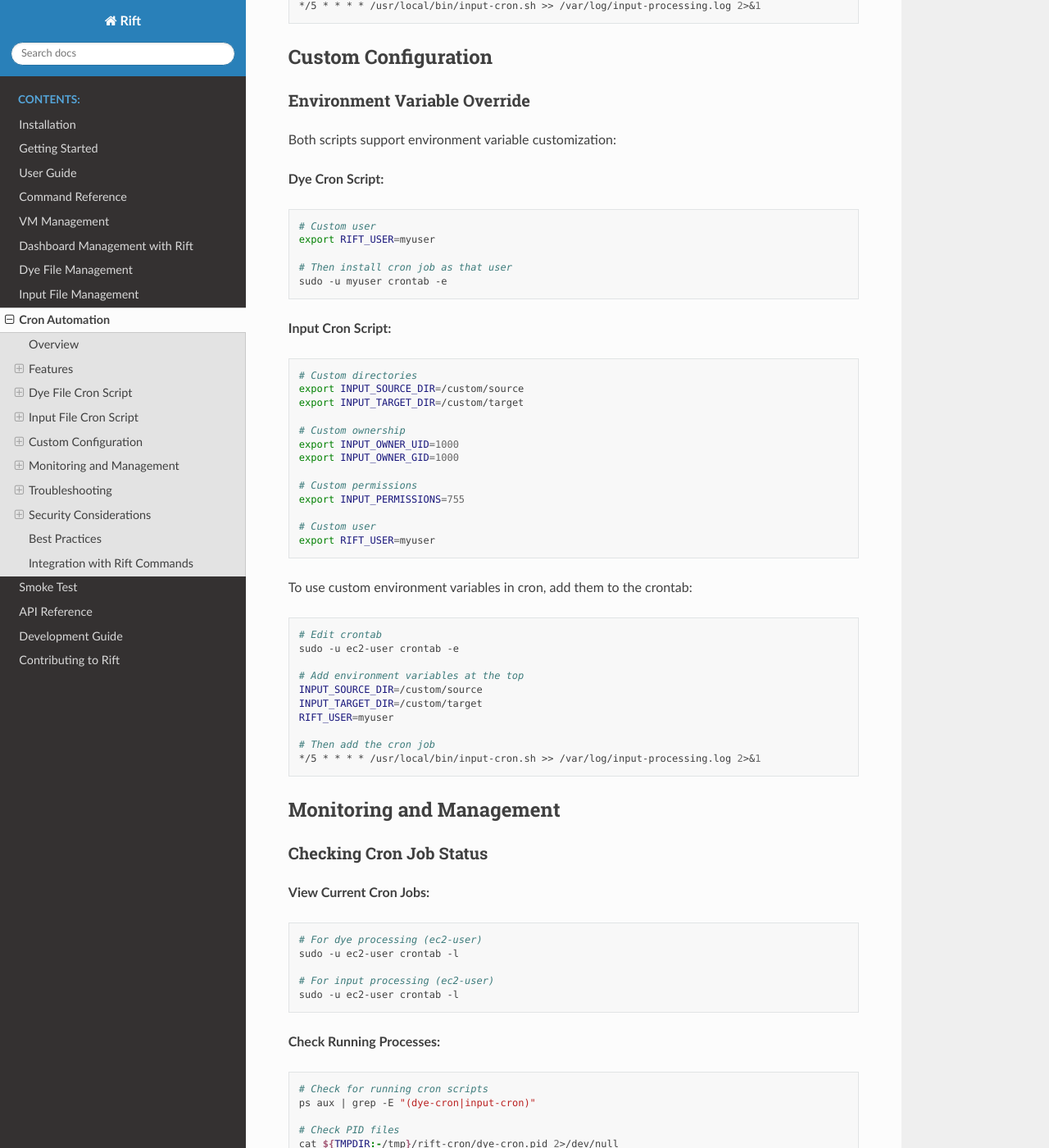
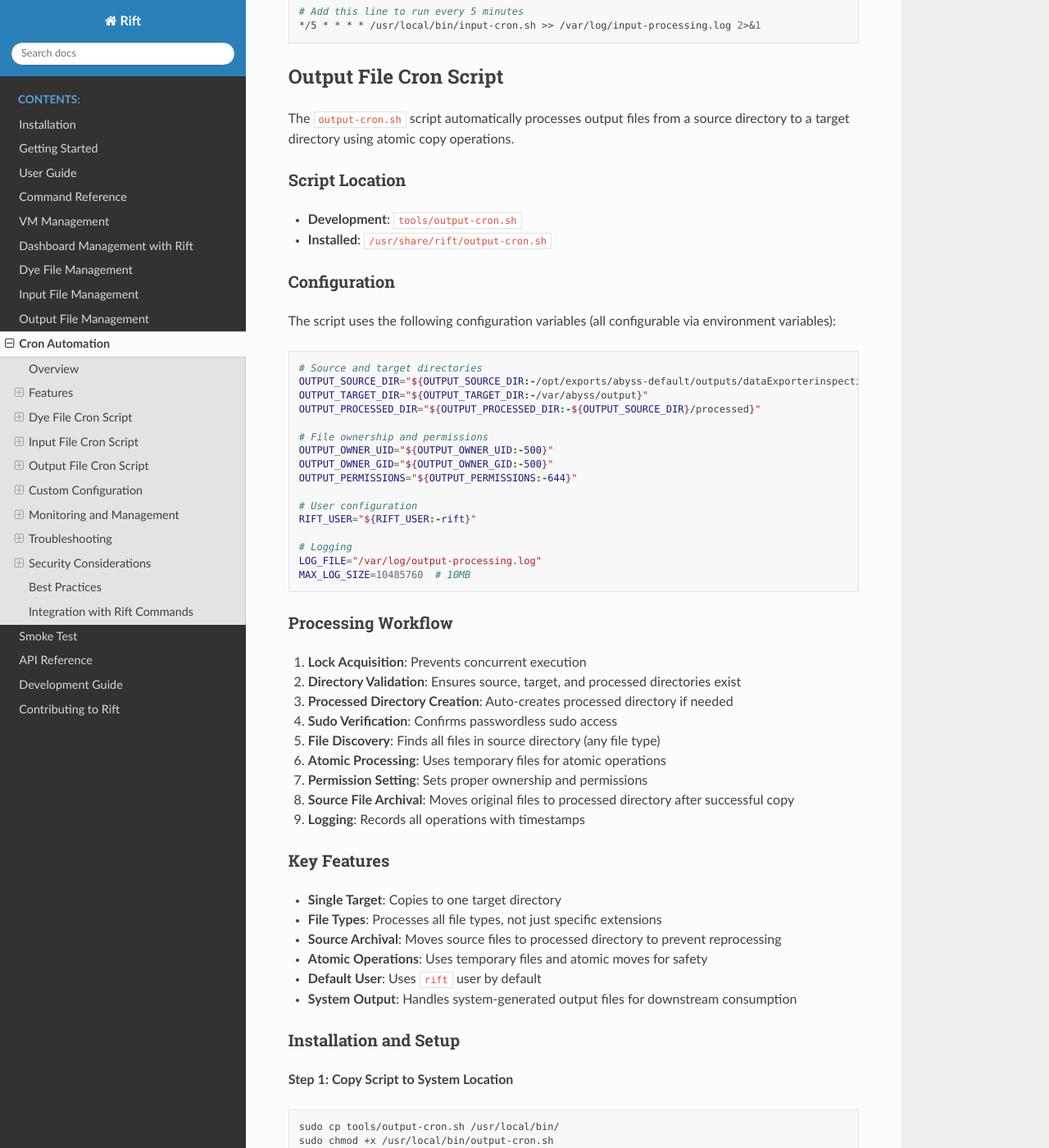
Before and after one commit to RA-Rob/rift, a Sphinx documentation site: the page built from docs/cron-automation.rst, in a window 1280 px wide and 1400 px high, scrolled down 4704 px. Shown: the whole window at 82% size. Built offline with Sphinx 7.4.7 and the Read the Docs theme 3.1.0, drawn with Linux system fonts in a browser that asks for light colours; some of the changed text lies outside the part shown.

Commit message:
Add output file management system with cron automation
Implement complete output file management following the same patterns as
input and dye file management systems. This adds automated processing
of output files from the system export directory to the target directory.

New Features:
- output-cron.sh: Automated cron script for output file processing
- output-add command: Manual output file processing via rift CLI
- Atomic copy operations to prevent early file access
- Source file archival to processed directory
- Comprehensive logging with automatic rotation
- Lock-based execution to prevent concurrent processing

Files Added:
- tools/output-cron.sh
- tools/commands/output-add.sh
- docs/output-file-management.rst

Files Modified:
- tools/rift: Added output-add command integration
- docs/cron-automation.rst: Added output processing documentation
- tools/README.md: Added output command and cron script documentation
- docs/index.rst: Added output-file-management to table of contents

Configuration:
- Source: /opt/exports/abyss-default/outputs/dataExporterinspection
- Target: /var/abyss/output
- Processed: /opt/exports/abyss-default/outputs/dataExporterinspection/processed
- Default user: rift (configurable via RIFT_USER)
- File ownership: 500:500 (configurable)
- Permissions: 644 (configurable)

```diff
--- a/docs/cron-automation.rst
+++ b/docs/cron-automation.rst
@@ -1,17 +1,18 @@
 Cron Automation
 ===============
 
-Rift provides automated file processing capabilities through dedicated cron scripts. These scripts enable hands-free processing of dye files and input files at regular intervals.
+Rift provides automated file processing capabilities through dedicated cron scripts. These scripts enable hands-free processing of dye files, input files, and output files at regular intervals.
 
 Overview
 --------
 
-Two cron scripts are available for automated file processing:
+Three cron scripts are available for automated file processing:
 
 - **dye-cron.sh**: Automated processing of dye signature files
 - **input-cron.sh**: Automated processing of input files with atomic operations
+- **output-cron.sh**: Automated processing of output files with atomic operations
 
-Both scripts are designed to run safely in production environments with comprehensive logging, error handling, and concurrent execution prevention.
+All scripts are designed to run safely in production environments with comprehensive logging, error handling, and concurrent execution prevention.
 
 Features
 --------
@@ -19,7 +20,7 @@
 Common Features
 ~~~~~~~~~~~~~~~
 
-Both cron scripts provide:
+All cron scripts provide:
 
 - **Lock-based execution**: Prevents multiple instances from running simultaneously
 - **Automatic log rotation**: Rotates log files when they exceed 10MB
@@ -231,13 +232,113 @@
    # Add this line to run every 5 minutes
    */5 * * * * /usr/local/bin/input-cron.sh >> /var/log/input-processing.log 2>&1
 
+Output File Cron Script
+------------------------
+
+The ``output-cron.sh`` script automatically processes output files from a source directory to a target directory using atomic copy operations.
+
+Script Location
+~~~~~~~~~~~~~~~
+
+- **Development**: ``tools/output-cron.sh``
+- **Installed**: ``/usr/share/rift/output-cron.sh``
+
+Configuration
+~~~~~~~~~~~~~
+
+The script uses the following configuration variables (all configurable via environment variables):
+
+.. code-block:: bash
+
+   # Source and target directories
+   OUTPUT_SOURCE_DIR="${OUTPUT_SOURCE_DIR:-/opt/exports/abyss-default/outputs/dataExporterinspection}"
+   OUTPUT_TARGET_DIR="${OUTPUT_TARGET_DIR:-/var/abyss/output}"
+   OUTPUT_PROCESSED_DIR="${OUTPUT_PROCESSED_DIR:-${OUTPUT_SOURCE_DIR}/processed}"
+
+   # File ownership and permissions
+   OUTPUT_OWNER_UID="${OUTPUT_OWNER_UID:-500}"
+   OUTPUT_OWNER_GID="${OUTPUT_OWNER_GID:-500}"
+   OUTPUT_PERMISSIONS="${OUTPUT_PERMISSIONS:-644}"
+
+   # User configuration
+   RIFT_USER="${RIFT_USER:-rift}"
+
+   # Logging
+   LOG_FILE="/var/log/output-processing.log"
+   MAX_LOG_SIZE=10485760  # 10MB
+
+Processing Workflow
+~~~~~~~~~~~~~~~~~~~
+
+1. **Lock Acquisition**: Prevents concurrent execution
+2. **Directory Validation**: Ensures source, target, and processed directories exist
+3. **Processed Directory Creation**: Auto-creates processed directory if needed
+4. **Sudo Verification**: Confirms passwordless sudo access
+5. **File Discovery**: Finds all files in source directory (any file type)
+6. **Atomic Processing**: Uses temporary files for atomic operations
+7. **Permission Setting**: Sets proper ownership and permissions
+8. **Source File Archival**: Moves original files to processed directory after successful copy
+9. **Logging**: Records all operations with timestamps
+
+Key Features
+~~~~~~~~~~~~
+
+- **Single Target**: Copies to one target directory
+- **File Types**: Processes all file types, not just specific extensions
+- **Source Archival**: Moves source files to processed directory to prevent reprocessing
+- **Atomic Operations**: Uses temporary files and atomic moves for safety
+- **Default User**: Uses ``rift`` user by default
+- **System Output**: Handles system-generated output files for downstream consumption
+
+Installation and Setup
+~~~~~~~~~~~~~~~~~~~~~~
+
+**Step 1: Copy Script to System Location**
+
+.. code-block:: bash
+
+   sudo cp tools/output-cron.sh /usr/local/bin/
+   sudo chmod +x /usr/local/bin/output-cron.sh
+
+**Step 2: Configure Passwordless Sudo**
+
+Add the following to ``/etc/sudoers`` for the ``rift`` user (or your ``RIFT_USER``):
+
+.. code-block:: bash
+
+   # For specific commands (recommended)
+   rift ALL=(ALL) NOPASSWD: /bin/cp, /bin/mv, /bin/rm, /bin/chown, /bin/chmod, /usr/bin/find, /usr/bin/stat, /usr/bin/test
+
+   # Or for broader access (less secure)
+   rift ALL=(ALL) NOPASSWD: ALL
+
+**Step 3: Set Up Log File**
+
+.. code-block:: bash
+
+   sudo touch /var/log/output-processing.log
+   sudo chown rift:rift /var/log/output-processing.log
+   sudo chmod 644 /var/log/output-processing.log
+
+**Step 4: Install Cron Job**
+
+Switch to the rift user and add the cron job:
+
+.. code-block:: bash
+
+   # Switch to the rift user
+   sudo -u rift crontab -e
+
+   # Add this line to run every 5 minutes
+   */5 * * * * /usr/local/bin/output-cron.sh >> /var/log/output-processing.log 2>&1
+
 Custom Configuration
 --------------------
 
 Environment Variable Override
 ~~~~~~~~~~~~~~~~~~~~~~~~~~~~~
 
-Both scripts support environment variable customization:
+All scripts support environment variable customization:
 
 **Dye Cron Script:**
 
@@ -267,6 +368,24 @@
    # Custom user
    export RIFT_USER=myuser
 
+**Output Cron Script:**
+
+.. code-block:: bash
+
+   # Custom directories
+   export OUTPUT_SOURCE_DIR=/custom/source
+   export OUTPUT_TARGET_DIR=/custom/target
+
+   # Custom ownership
+   export OUTPUT_OWNER_UID=1000
+   export OUTPUT_OWNER_GID=1000
+
+   # Custom permissions
+   export OUTPUT_PERMISSIONS=755
+
+   # Custom user
+   export RIFT_USER=myuser
+
 To use custom environment variables in cron, add them to the crontab:
 
 .. code-block:: bash
@@ -279,8 +398,9 @@
    INPUT_TARGET_DIR=/custom/target
    RIFT_USER=myuser
 
-   # Then add the cron job
+   # Then add the cron jobs
    */5 * * * * /usr/local/bin/input-cron.sh >> /var/log/input-processing.log 2>&1
+   */5 * * * * /usr/local/bin/output-cron.sh >> /var/log/output-processing.log 2>&1
 
 Monitoring and Management
 -------------------------
@@ -303,11 +423,12 @@
 .. code-block:: bash
 
    # Check for running cron scripts
-   ps aux | grep -E "(dye-cron|input-cron)"
+   ps aux | grep -E "(dye-cron|input-cron|output-cron)"
 
    # Check PID files
    cat ${TMPDIR:-/tmp}/rift-cron/dye-cron.pid 2>/dev/null
    cat ${TMPDIR:-/tmp}/rift-cron/input-cron.pid 2>/dev/null
+   cat ${TMPDIR:-/tmp}/rift-cron/output-cron.pid 2>/dev/null
 
 **Check Lock Files:**
 
@@ -422,7 +543,7 @@
 
    .. code-block:: bash
 
-      ps aux | grep -E "(dye-cron|input-cron)" | grep -v grep
+      ps aux | grep -E "(dye-cron|input-cron|output-cron)" | grep -v grep
 
 **Directory Not Found Errors**
 
@@ -432,6 +553,7 @@
 
       sudo mkdir -p /var/abyss/dye
       sudo mkdir -p /var/abyss/input
+      sudo mkdir -p /var/abyss/output
 
 2. **Check directory permissions:**
 
--- a/docs/index.rst
+++ b/docs/index.rst
@@ -20,6 +20,7 @@
    dashboard-management
    dye-file-management
    input-file-management
+   output-file-management
    cron-automation
    smoke-test
    api-reference
```
Also changed, not shown: docs/output-file-management.rst (added, +288 -0 lines), tools/README.md, 3 other files.
